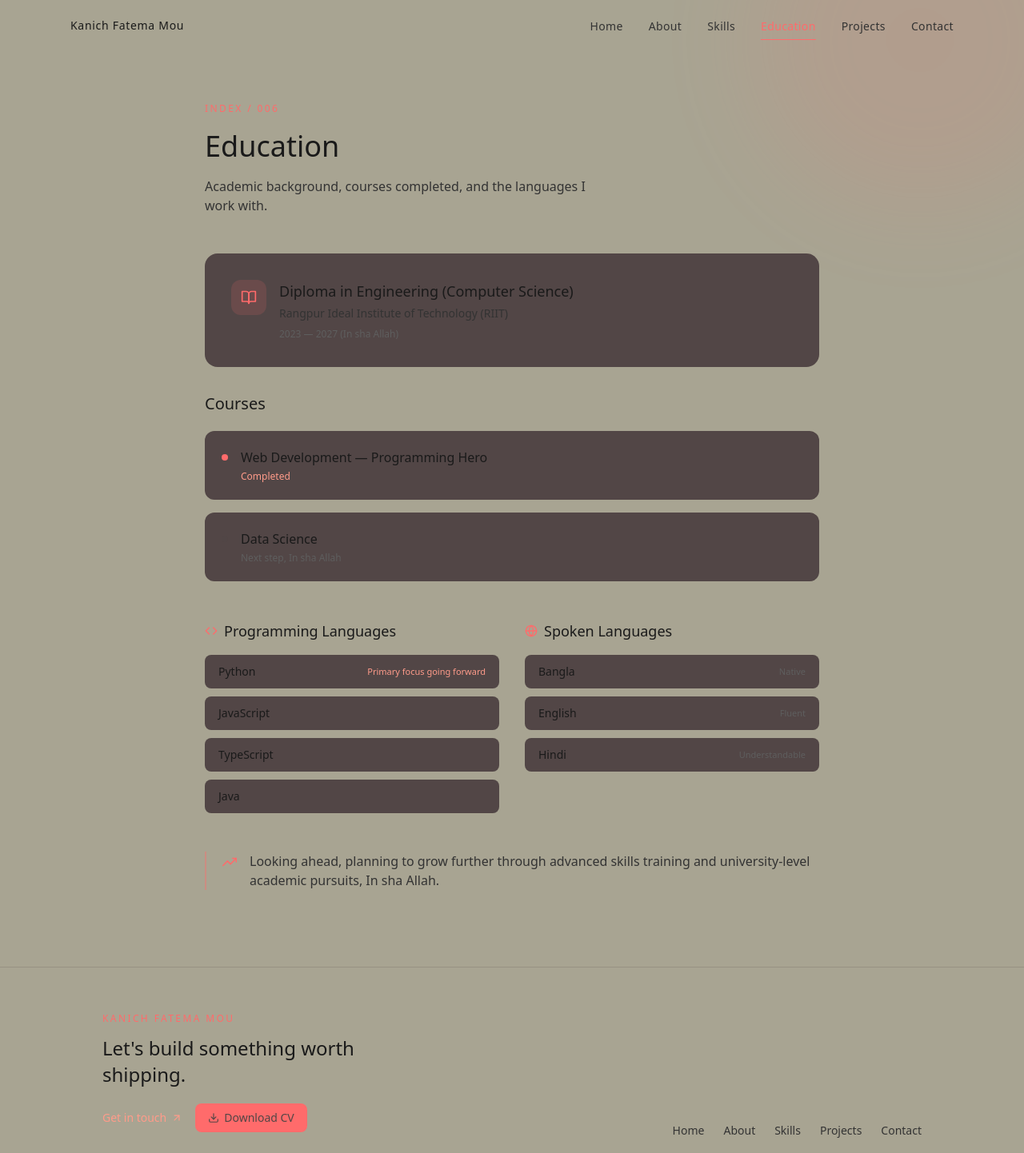
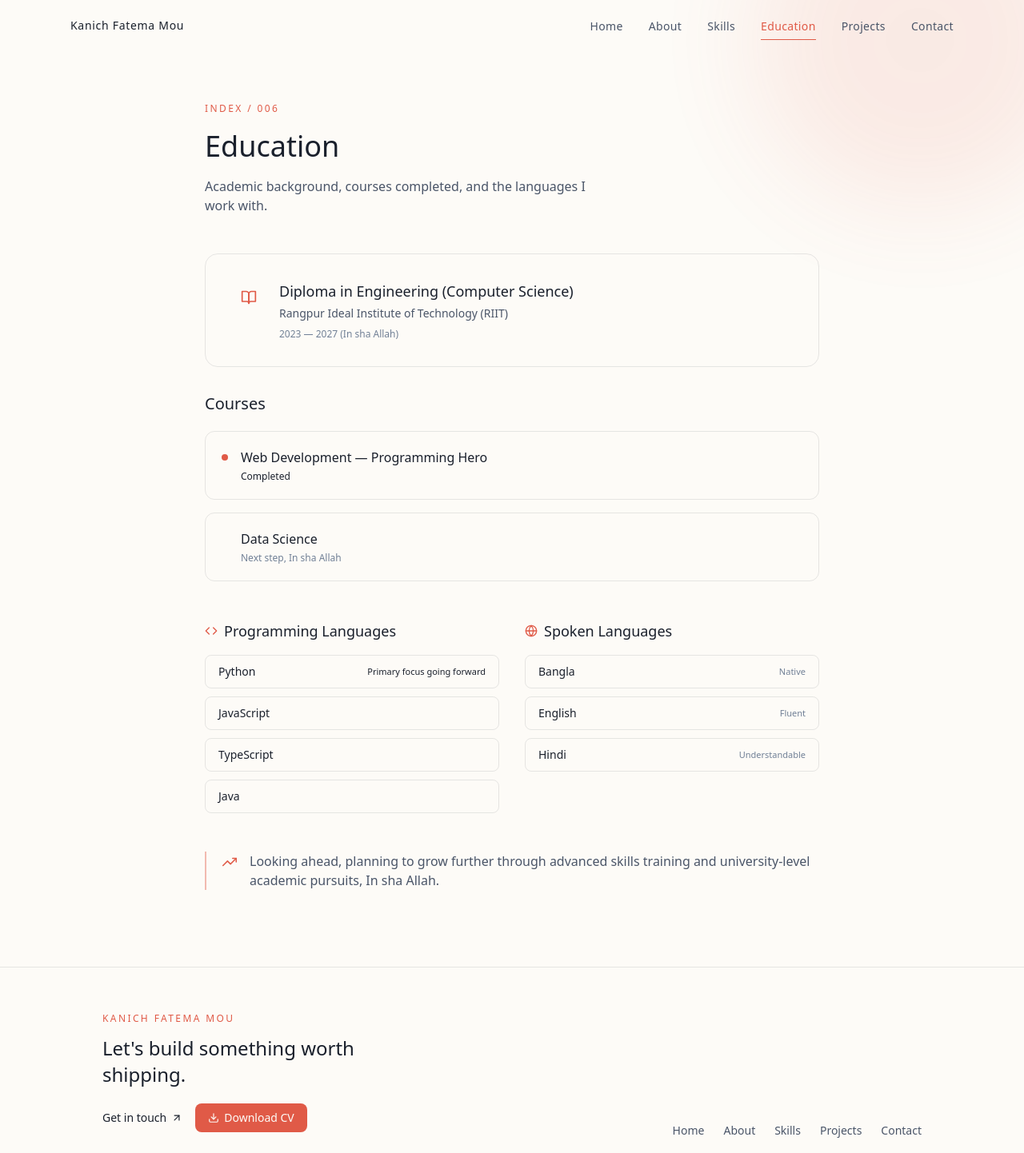
Before and after one commit to mouislambd/portfolio, a Next.js app: page /education in a window 1280 px wide. Shown: the top 1442 px of the page at 80% size. Built offline with nearby package versions, Linux system fonts and the light colour scheme.

Commit message:
color theme chenged

```diff
--- a/app/globals.css
+++ b/app/globals.css
@@ -1,17 +1,20 @@
 @import "tailwindcss";
 
 @theme {
-  --color-ink: #524646;
-  --color-ink-card: #524646;
-  --color-ink-line: rgba(82, 70, 70, 0.2);
+  --color-ink: #1A202C; /* Deep Charcoal (Text) */
+  --color-ink-card: #FFFFFF; /* White for cards */
+  --color-ink-line: rgba(26, 32, 44, 0.1); /* Subtle border */
 
-  --color-coral: #ff6b6b;
-  --color-coral-soft: #ff9b8a;
-  --color-coral-dim: rgba(255, 107, 107, 0.14);
+  --color-coral: #E05A47; /* Warm Orange (Accent) */
+  --color-coral-soft: #f48b7d;
+  --color-coral-dim: rgba(224, 90, 71, 0.1);
 
-  --color-text-primary: #1a1a1a;
-  --color-text-secondary: #333333;
-  --color-text-muted: #5e5e5e;
+  /* New Colors */
+  --color-teal-cyan: #31AAA9;
+
+  --color-text-primary: #1A202C; /* Deep Charcoal */
+  --color-text-secondary: #4A5568;
+  --color-text-muted: #718096;
 
   --font-display: var(--font-space-grotesk);
   --font-body: var(--font-inter);
@@ -23,13 +26,13 @@
 }
 
 body {
-  background-color: #A8A492;
-  color: #1a1a1a;
+  background-color: #FDFBF7; /* Cream / Off-White */
+  color: #1A202C;
 }
 
 ::selection {
-  background-color: #ff6b6b;
-  color: #f5f3ff;
+  background-color: #31AAA9; /* Teal Cyan */
+  color: #FFFFFF;
 }
 
 ::-webkit-scrollbar {
@@ -37,19 +40,19 @@ body {
 }
 
 ::-webkit-scrollbar-track {
-  background: #A8A492;
+  background: #FDFBF7;
 }
 
 ::-webkit-scrollbar-thumb {
-  background: #524646;
+  background: #31AAA9;
   border-radius: 8px;
 }
 
 ::-webkit-scrollbar-thumb:hover {
-  background: #3e3535;
+  background: #258a89;
 }
 
 .focus-ring:focus-visible {
-  outline: 2px solid #ff6b6b;
+  outline: 2px solid #31AAA9;
   outline-offset: 3px;
 }
--- a/components/Education.tsx
+++ b/components/Education.tsx
@@ -39,7 +39,7 @@ export default function Education() {
     return (
         <section className="relative min-h-screen px-6 pt-32 pb-24 overflow-hidden">
             <div
-                className="absolute -top-40 -right-20 w-[420px] h-[420px] rounded-full bg-coral opacity-10 blur-3xl pointer-events-none"
+                className="absolute -top-40 -right-20 w-[420px] h-[420px] rounded-full bg-[#E05A47] opacity-10 blur-3xl pointer-events-none"
                 aria-hidden="true"
             />
 
@@ -51,21 +51,21 @@ export default function Education() {
             >
                 <motion.span
                     variants={item}
-                    className="block font-mono text-xs tracking-[0.2em] text-coral mb-4"
+                    className="block font-mono text-xs tracking-[0.2em] text-[#E05A47] mb-4"
                 >
                     INDEX / 006
                 </motion.span>
 
                 <motion.h1
                     variants={item}
-                    className="font-display text-3xl sm:text-4xl font-medium leading-tight text-text-primary mb-4"
+                    className="font-display text-3xl sm:text-4xl font-medium leading-tight text-[#1A202C] mb-4"
                 >
                     Education
                 </motion.h1>
 
                 <motion.p
                     variants={item}
-                    className="text-text-secondary text-sm sm:text-base max-w-lg mb-12"
+                    className="text-[#4A5568] text-sm sm:text-base max-w-lg mb-12"
                 >
                     Academic background, courses completed, and the languages I work with.
                 </motion.p>
@@ -73,20 +73,20 @@ export default function Education() {
                 {/* Institution Card */}
                 <motion.div
                     variants={item}
-                    className="bg-ink-card border border-ink-line rounded-2xl p-6 sm:p-8 mb-8"
+                    className="bg-[#1A202C]-card border border-[#1A202C]/10 rounded-2xl p-6 sm:p-8 mb-8"
                 >
                     <div className="flex items-start gap-4">
-                        <div className="w-11 h-11 rounded-xl bg-coral-dim flex items-center justify-center shrink-0">
-                            <FiBookOpen className="text-coral" size={20} />
+                        <div className="w-11 h-11 rounded-xl bg-[#E05A47]-dim flex items-center justify-center shrink-0">
+                            <FiBookOpen className="text-[#E05A47]" size={20} />
                         </div>
                         <div>
-                            <h2 className="text-text-primary text-lg font-medium">
+                            <h2 className="text-[#1A202C] text-lg font-medium">
                                 Diploma in Engineering (Computer Science)
                             </h2>
-                            <p className="text-text-secondary text-sm mt-1">
+                            <p className="text-[#4A5568] text-sm mt-1">
                                 Rangpur Ideal Institute of Technology (RIIT)
                             </p>
-                            <p className="font-mono text-xs text-text-muted mt-2">
+                            <p className="font-mono text-xs text-[#718096] mt-2">
                                 2023 — 2027 (In sha Allah)
                             </p>
                         </div>
@@ -95,30 +95,30 @@ export default function Education() {
 
                 {/* Courses */}
                 <motion.div variants={item} className="mb-12">
-                    <h3 className="font-display text-xl font-medium text-text-primary mb-5">
+                    <h3 className="font-display text-xl font-medium text-[#1A202C] mb-5">
                         Courses
                     </h3>
 
                     <div className="flex flex-col gap-4">
-                        <div className="flex items-start gap-4 bg-ink-card border border-ink-line rounded-xl p-5">
-                            <span className="w-2 h-2 rounded-full bg-coral mt-2 shrink-0" />
+                        <div className="flex items-start gap-4 bg-[#1A202C]-card border border-[#1A202C]/10 rounded-xl p-5">
+                            <span className="w-2 h-2 rounded-full bg-[#E05A47] mt-2 shrink-0" />
                             <div>
-                                <p className="text-text-primary text-sm sm:text-base font-medium">
+                                <p className="text-[#1A202C] text-sm sm:text-base font-medium">
                                     Web Development — Programming Hero
                                 </p>
-                                <p className="text-coral-soft text-xs mt-1 font-mono">
+                                <p className="text-[#E05A47]-soft text-xs mt-1 font-mono">
                                     Completed
                                 </p>
                             </div>
                         </div>
 
-                        <div className="flex items-start gap-4 bg-ink-card border border-ink-line rounded-xl p-5">
-                            <span className="w-2 h-2 rounded-full bg-ink-line mt-2 shrink-0" />
+                        <div className="flex items-start gap-4 bg-[#1A202C]-card border border-[#1A202C]/10 rounded-xl p-5">
+                            <span className="w-2 h-2 rounded-full bg-[#1A202C]-line mt-2 shrink-0" />
                             <div>
-                                <p className="text-text-primary text-sm sm:text-base font-medium">
+                                <p className="text-[#1A202C] text-sm sm:text-base font-medium">
                                     Data Science
                                 </p>
-                                <p className="text-text-muted text-xs mt-1 font-mono">
+                                <p className="text-[#718096] text-xs mt-1 font-mono">
                                     Next step, In sha Allah
                                 </p>
                             </div>
@@ -130,8 +130,8 @@ export default function Education() {
                 <motion.div variants={item} className="grid sm:grid-cols-2 gap-8 mb-12">
                     <div>
                         <div className="flex items-center gap-2 mb-4">
-                            <FiCode className="text-coral" size={16} />
-                            <h3 className="font-display text-lg font-medium text-text-primary">
+                            <FiCode className="text-[#E05A47]" size={16} />
+                            <h3 className="font-display text-lg font-medium text-[#1A202C]">
                                 Programming Languages
                             </h3>
                         </div>
@@ -139,11 +139,11 @@ export default function Education() {
                             {programmingLanguages.map((lang) => (
                                 <div
                                     key={lang.name}
-                                    className="flex items-center justify-between bg-ink-card border border-ink-line rounded-lg px-4 py-2.5"
+                                    className="flex items-center justify-between bg-[#1A202C]-card border border-[#1A202C]/10 rounded-lg px-4 py-2.5"
                                 >
-                                    <span className="text-text-primary text-sm">{lang.name}</span>
+                                    <span className="text-[#1A202C] text-sm">{lang.name}</span>
                                     {lang.note && (
-                                        <span className="text-coral-soft text-[11px] font-mono">
+                                        <span className="text-[#E05A47]-soft text-[11px] font-mono">
                                             {lang.note}
                                         </span>
                                     )}
@@ -154,8 +154,8 @@ export default function Education() {
 
                     <div>
                         <div className="flex items-center gap-2 mb-4">
-                            <FiGlobe className="text-coral" size={16} />
-                            <h3 className="font-display text-lg font-medium text-text-primary">
+                            <FiGlobe className="text-[#E05A47]" size={16} />
+                            <h3 className="font-display text-lg font-medium text-[#1A202C]">
                                 Spoken Languages
                             </h3>
                         </div>
@@ -163,10 +163,10 @@ export default function Education() {
                             {spokenLanguages.map((lang) => (
                                 <div
                                     key={lang.name}
-                                    className="flex items-center justify-between bg-ink-card border border-ink-line rounded-lg px-4 py-2.5"
+                                    className="flex items-center justify-between bg-[#1A202C]-card border border-[#1A202C]/10 rounded-lg px-4 py-2.5"
                                 >
-                                    <span className="text-text-primary text-sm">{lang.name}</span>
-                                    <span className="text-text-muted text-[11px] font-mono">
+                                    <span className="text-[#1A202C] text-sm">{lang.name}</span>
+                                    <span className="text-[#718096] text-[11px] font-mono">
                                         {lang.level}
                                     </span>
                                 </div>
@@ -178,10 +178,10 @@ export default function Education() {
                 {/* Future Growth */}
                 <motion.div
                     variants={item}
-                    className="flex items-start gap-4 border-l-2 border-coral/40 pl-5"
+                    className="flex items-start gap-4 border-l-2 border-[#E05A47]/40 pl-5"
                 >
-                    <FiTrendingUp className="text-coral mt-1 shrink-0" size={18} />
-                    <p className="text-text-secondary text-sm sm:text-base">
+                    <FiTrendingUp className="text-[#E05A47] mt-1 shrink-0" size={18} />
+                    <p className="text-[#4A5568] text-sm sm:text-base">
                         Looking ahead, planning to grow further through advanced skills
                         training and university-level academic pursuits, In sha Allah.
                     </p>
--- a/components/Footer.tsx
+++ b/components/Footer.tsx
@@ -43,21 +43,21 @@ export default function Footer() {
     };
 
     return (
-        <footer className="relative border-t border-ink-line px-6 py-14">
+        <footer className="relative border-t border-[#1A202C]/10 px-6 py-14">
             <div className="max-w-5xl mx-auto">
                 <div className="flex flex-col sm:flex-row sm:items-end sm:justify-between gap-10">
                     <div>
-                        <span className="block font-mono text-xs tracking-[0.2em] text-coral mb-3">
+                        <span className="block font-mono text-xs tracking-[0.2em] text-[#E05A47] mb-3">
                             KANICH FATEMA MOU
                         </span>
-                        <h3 className="font-display text-xl sm:text-2xl font-medium text-text-primary max-w-sm leading-snug">
+                        <h3 className="font-display text-xl sm:text-2xl font-medium text-[#1A202C] max-w-sm leading-snug">
                             Let&apos;s build something worth shipping.
                         </h3>
 
                         <div className="flex flex-wrap items-center gap-4 mt-5">
                             <Link
                                 href="/contact"
-                                className="inline-flex items-center gap-1.5 text-sm text-coral-soft hover:text-coral transition-colors focus-ring"
+                                className="inline-flex items-center gap-1.5 text-sm text-[#E05A47]-soft hover:text-[#E05A47] transition-colors focus-ring"
                             >
                                 Get in touch
                                 <FiArrowUpRight size={14} />
@@ -66,7 +66,7 @@ export default function Footer() {
                             <a
                                 href="/cv.pdf"
                                 download
-                                className="inline-flex items-center gap-1.5 text-sm bg-coral text-ink font-medium rounded-lg px-4 py-2 hover:opacity-90 transition-opacity focus-ring"
+                                className="inline-flex items-center gap-1.5 text-sm bg-[#E05A47] text-[#FDFBF7] font-medium rounded-lg px-4 py-2 hover:opacity-90 transition-opacity focus-ring"
                             >
                                 <FiDownload size={14} />
                                 Download CV
@@ -76,14 +76,14 @@ export default function Footer() {
                         <div className="flex flex-col gap-2 mt-6">
                             <a
                                 href="mailto:kanichfatema@outlook.com"
-                                className="flex items-center gap-2 text-sm text-text-secondary hover:text-coral transition-colors focus-ring"
+                                className="flex items-center gap-2 text-sm text-[#4A5568] hover:text-[#E05A47] transition-colors focus-ring"
                             >
                                 <FiMail size={14} />
                                 kanichfatema@outlook.com
                             </a>
                             <a
                                 href="tel:YOUR_PHONE_NUMBER"
-                                className="flex items-center gap-2 text-sm text-text-secondary hover:text-coral transition-colors focus-ring"
+                                className="flex items-center gap-2 text-sm text-[#4A5568] hover:text-[#E05A47] transition-colors focus-ring"
                             >
                                 <FiPhone size={14} />
                                 Number: +880 1317592043
@@ -97,7 +97,7 @@ export default function Footer() {
                                 <Link
                                     key={link.href}
                                     href={link.href}
-                                    className="text-sm text-text-secondary hover:text-coral transition-colors focus-ring"
+                                    className="text-sm text-[#4A5568] hover:text-[#E05A47] transition-colors focus-ring"
                                 >
                                     {link.name}
                                 </Link>
@@ -114,7 +114,7 @@ export default function Footer() {
                                         target="_blank"
                                         rel="noopener noreferrer"
                                         aria-label={social.name}
-                                        className={`flex items-center justify-center w-10 h-10 rounded-full bg-ink-card border border-ink-line text-text-secondary transition-all duration-300 hover:scale-110 hover:border-transparent focus-ring ${social.hoverColor}`}
+                                        className={`flex items-center justify-center w-10 h-10 rounded-full bg-[#1A202C]-card border border-[#1A202C]/10 text-[#4A5568] transition-all duration-300 hover:scale-110 hover:border-transparent focus-ring ${social.hoverColor}`}
                                     >
                                         <Icon size={18} />
                                     </a>
@@ -124,14 +124,14 @@ export default function Footer() {
                     </div>
                 </div>
 
-                <div className="mt-12 pt-6 border-t border-ink-line flex flex-col sm:flex-row items-center justify-between gap-3">
+                <div className="mt-12 pt-6 border-t border-[#1A202C]/10 flex flex-col sm:flex-row items-center justify-between gap-3">
                     <p
-                        className="font-mono text-[11px] text-text-muted cursor-pointer"
+                        className="font-mono text-[11px] text-[#718096] cursor-pointer"
                         onClick={handleCopyrightClick}
                     >
                         © {year} Kanich Fatema Mou. All rights reserved.
                     </p>
-                    <span className="font-mono text-[11px] text-text-muted">
+                    <span className="font-mono text-[11px] text-[#718096]">
                         Built with Next.js &amp; Tailwind CSS
                     </span>
                 </div>
--- a/components/Navbar.tsx
+++ b/components/Navbar.tsx
@@ -39,14 +39,14 @@ export default function Navbar() {
     <>
       <header
         className={`fixed top-0 left-0 right-0 z-50 transition-all duration-300 ${scrolled
-          ? 'bg-ink/80 backdrop-blur-md border-b border-ink-line'
+          ? 'bg-[#1A202C]/80 backdrop-blur-md border-b border-[#1A202C]/10'
           : 'bg-transparent border-b border-transparent'
           }`}
       >
         <nav className="max-w-6xl mx-auto flex items-center justify-between px-6 py-5">
           <Link
             href="/"
-            className="font-mono text-sm tracking-wider text-text-primary focus-ring"
+            className="font-mono text-sm tracking-wider text-[#1A202C] focus-ring"
           >
             Kanich Fatema Mou
           </Link>
@@ -58,14 +58,14 @@ export default function Navbar() {
                 <li key={link.href}>
                   <Link
                     href={link.href}
-                    className={`relative text-sm font-mono tracking-wide transition-colors focus-ring ${active ? 'text-coral' : 'text-text-secondary hover:text-text-primary'
+                    className={`relative text-sm font-mono tracking-wide transition-colors focus-ring ${active ? 'text-[#E05A47]' : 'text-[#4A5568] hover:text-[#1A202C]'
                       }`}
                   >
                     {link.name}
                     {active && (
                       <motion.span
                         layoutId="active-nav"
-                        className="absolute -bottom-2 left-0 right-0 h-[1.5px] bg-coral"
+                        className="absolute -bottom-2 left-0 right-0 h-[1.5px] bg-[#E05A47]"
                       />
                     )}
                   </Link>
@@ -76,7 +76,7 @@ export default function Navbar() {
 
           <button
             onClick={() => setMenuOpen(true)}
-            className="md:hidden text-text-primary focus-ring"
+            className="md:hidden text-[#1A202C] focus-ring"
             aria-label="Open menu"
           >
             <FiMenu size={22} />
@@ -90,12 +90,12 @@ export default function Navbar() {
             initial={{ opacity: 0 }}
             animate={{ opacity: 1 }}
             exit={{ opacity: 0 }}
-            className="fixed inset-0 z-[60] bg-ink/95 backdrop-blur-lg md:hidden"
+            className="fixed inset-0 z-[60] bg-[#1A202C]/95 backdrop-blur-lg md:hidden"
           >
             <div className="flex justify-end px-6 py-5">
               <button
                 onClick={() => setMenuOpen(false)}
-                className="text-text-primary focus-ring"
+                className="text-[#1A202C] focus-ring"
                 aria-label="Close menu"
               >
                 <FiX size={24} />
@@ -121,7 +121,7 @@ export default function Navbar() {
                   <Link
                     href={link.href}
                     onClick={() => setMenuOpen(false)}
-                    className={`font-display text-3xl ${pathname === link.href ? 'text-coral' : 'text-text-primary'
+                    className={`font-display text-3xl ${pathname === link.href ? 'text-[#E05A47]' : 'text-[#1A202C]'
                       }`}
                   >
                     {link.name}
@@ -139,7 +139,7 @@ export default function Navbar() {
                     href={social.href}
                     target="_blank"
                     rel="noopener noreferrer"
-                    className="text-text-secondary hover:text-coral transition-colors focus-ring"
+                    className="text-[#4A5568] hover:text-[#E05A47] transition-colors focus-ring"
                     aria-label={social.name}
                   >
                     <Icon size={20} />
```
Also changed, not shown: app/admin/add-project/page.tsx (+17 -17 lines), components/About.tsx (+14 -14 lines), components/AdminModal.tsx (+7 -7 lines), components/Contact.tsx (+15 -15 lines), components/Hero.tsx (+19 -19 lines), components/Projects.tsx (+15 -15 lines), components/ProjectsPreview.tsx (+12 -12 lines), components/Skills.tsx (+9 -9 lines).
